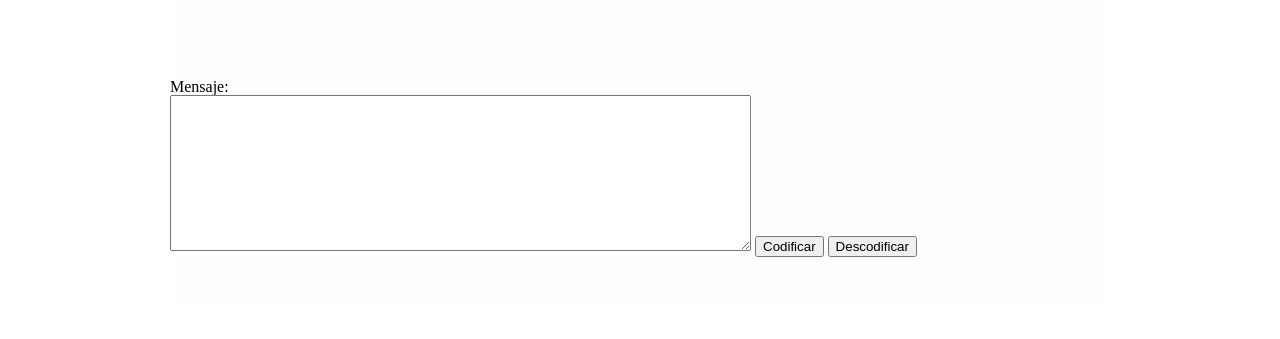
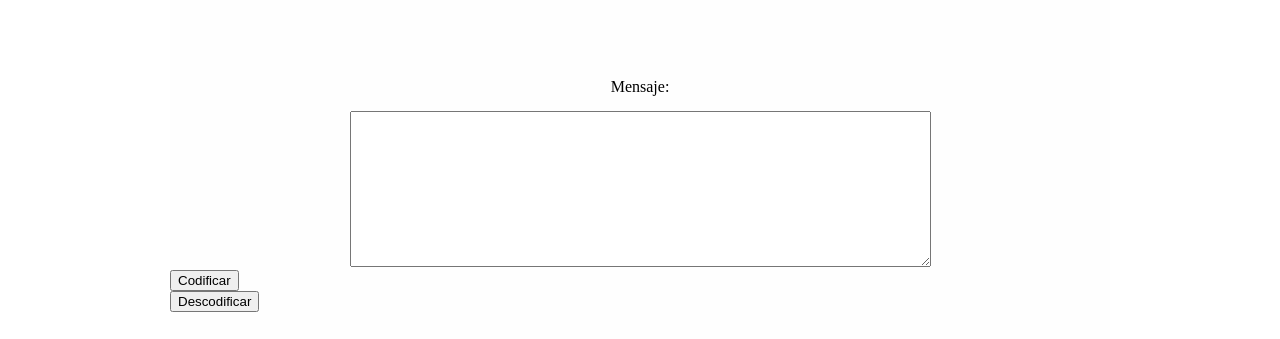
Before and after one commit to melvirus/challenge-one-encriptador, a plain HTML site: page index.html in a window 1280 px wide. Shown: the part 333-672 px from the top of the page. Drawn offline with Linux system fonts and the light colour scheme.

Commit message:
agregando nuevos estilos

```diff
--- a/index.html
+++ b/index.html
@@ -41,10 +41,10 @@
             <section class="texto">
 
                 <form>
-                    <label for="mensaje">Mensaje:</label><br>
+                    <label class="text" for="mensaje">Mensaje:</label><br>
                     <textarea cols="70" rows="10" id="mensaje" class="input-padron" required></textarea>
-                    <button id="codificar">Codificar</button>
-                    <button id="descodificar">Descodificar</button>
+                    <button class="button" id="codificar">Codificar</button>
+                    <button class="button" id="descodificar">Descodificar</button>
                 </form>
 
             </section>
--- a/style.css
+++ b/style.css
@@ -3,7 +3,7 @@
 }
 
 .header{
-  background: #BBBBBB;
+  background: lightgreen;
   padding: 20px;
 }
 
@@ -38,6 +38,8 @@
     text-decoration: underline;
 }
 
+
+
 .principal{
   padding: 3em 0;
   background: #FEFEFE;
@@ -51,12 +53,20 @@
 }
 
 .texto{
+  text-align: center;
   padding: 3em 0;
   background: #FEFEFE;
   width: 940px;
   margin: 0 auto;
 }
 
+.text{
+  display: block;
+}
+
+.button{
+  display: block;
+}
 
 
 
@@ -65,6 +75,7 @@
 footer{
   text-align: center;
   padding:40px;
+  background: lightgreen;
 }
 
 .copyright{
```
